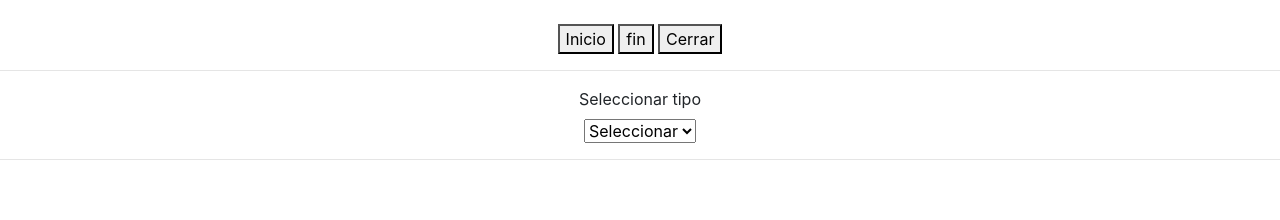
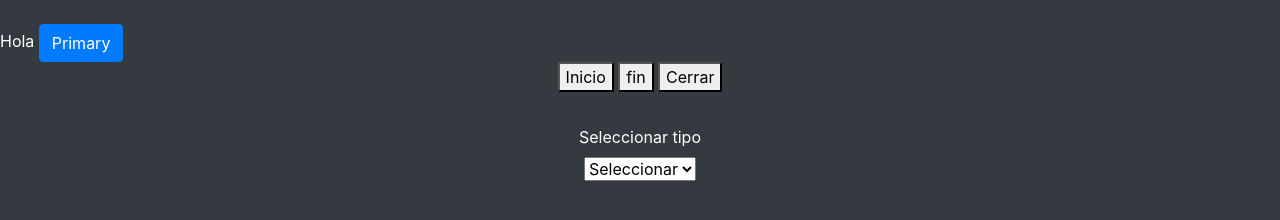
Before and after one commit to tecnouni/Miweb, a plain HTML site: page index.html in a window 1280 px wide. Drawn offline with nearby package versions, Linux system fonts and the light colour scheme.

Commit message:
Update index.html

```diff
--- a/index.html
+++ b/index.html
@@ -7,9 +7,8 @@
 <script src="https://code.jquery.com/jquery-3.2.1.slim.min.js" integrity="sha384-KJ3o2DKtIkvYIK3UENzmM7KCkRr/rE9/Qpg6aAZGJwFDMVNA/GpGFF93hXpG5KkN" crossorigin="anonymous"></script>
 <script src="https://cdn.jsdelivr.net/npm/popper.js@1.12.9/dist/umd/popper.min.js" integrity="sha384-ApNbgh9B+Y1QKtv3Rn7W3mgPxhU9K/ScQsAP7hUibX39j7fakFPskvXusvfa0b4Q" crossorigin="anonymous"></script>
 <script src="https://cdn.jsdelivr.net/npm/bootstrap@4.0.0/dist/js/bootstrap.min.js" integrity="sha384-JZR6Spejh4U02d8jOt6vLEHfe/JQGiRRSQQxSfFWpi1MquVdAyjUar5+76PVCmYl" crossorigin="anonymous"></script>
-<style>
 
-
+ <style>
 .label1 {
   background-color: #a4c2f4 ;//blue;
   color: #000000; //white;
@@ -49,9 +48,10 @@ line-heigth: 50px;
 </style>
 
   </head>
-  <body ><!--  class="bg-dark" style="color:white;"  -->
-    <br>
+  <body  class="bg-dark" style="color:white;" >
+    <br> Hola
     <!-- &nbsp &nbsp&nbsp &nbsp  btn-info btn-sm    btn btn-primary m-1 -->
+    <button type="button" class="btn btn-primary">Primary</button>
     <center>
 <div id="controles" class="">
  <button class="tdaboton tdabotonazul" id="b1" onclick="google.script.run.MoverCusor(0);">Inicio</button>
```
